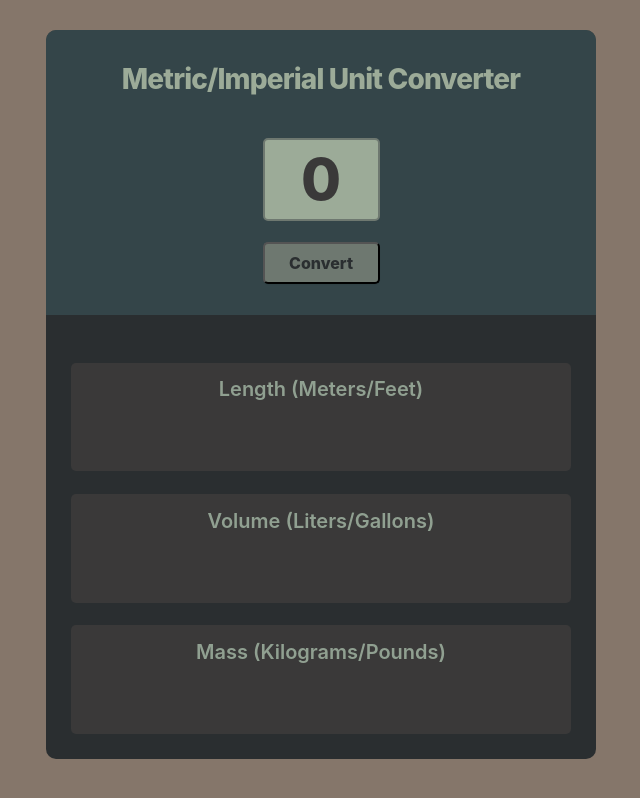
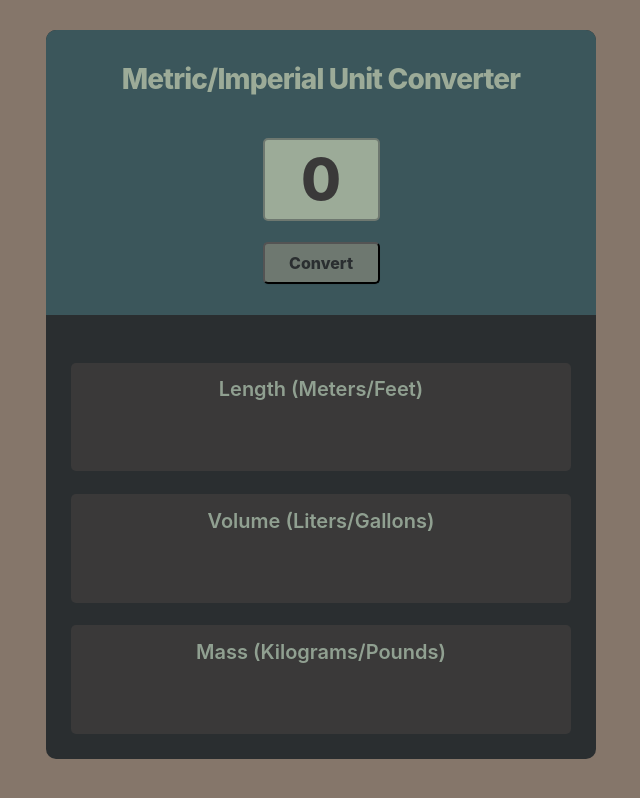
Before and after one commit to dbr2586/Unit-Converter, a plain HTML site: page index.html in a window 1280 px wide. Shown: the whole page, without its empty margins (319-959 px from the left). Drawn offline with Linux system fonts and the light colour scheme; a web font is replaced by a local one.

Commit message:
Update styles.css

```diff
--- a/styles.css
+++ b/styles.css
@@ -27,7 +27,7 @@ body {
 #input-area-container {
     width: 550px;
     height: 285px;
-    background: #3B565B99;
+    background: #3B565B;
     display: flex;
     flex-flow: column wrap;
     align-items: center;
```
